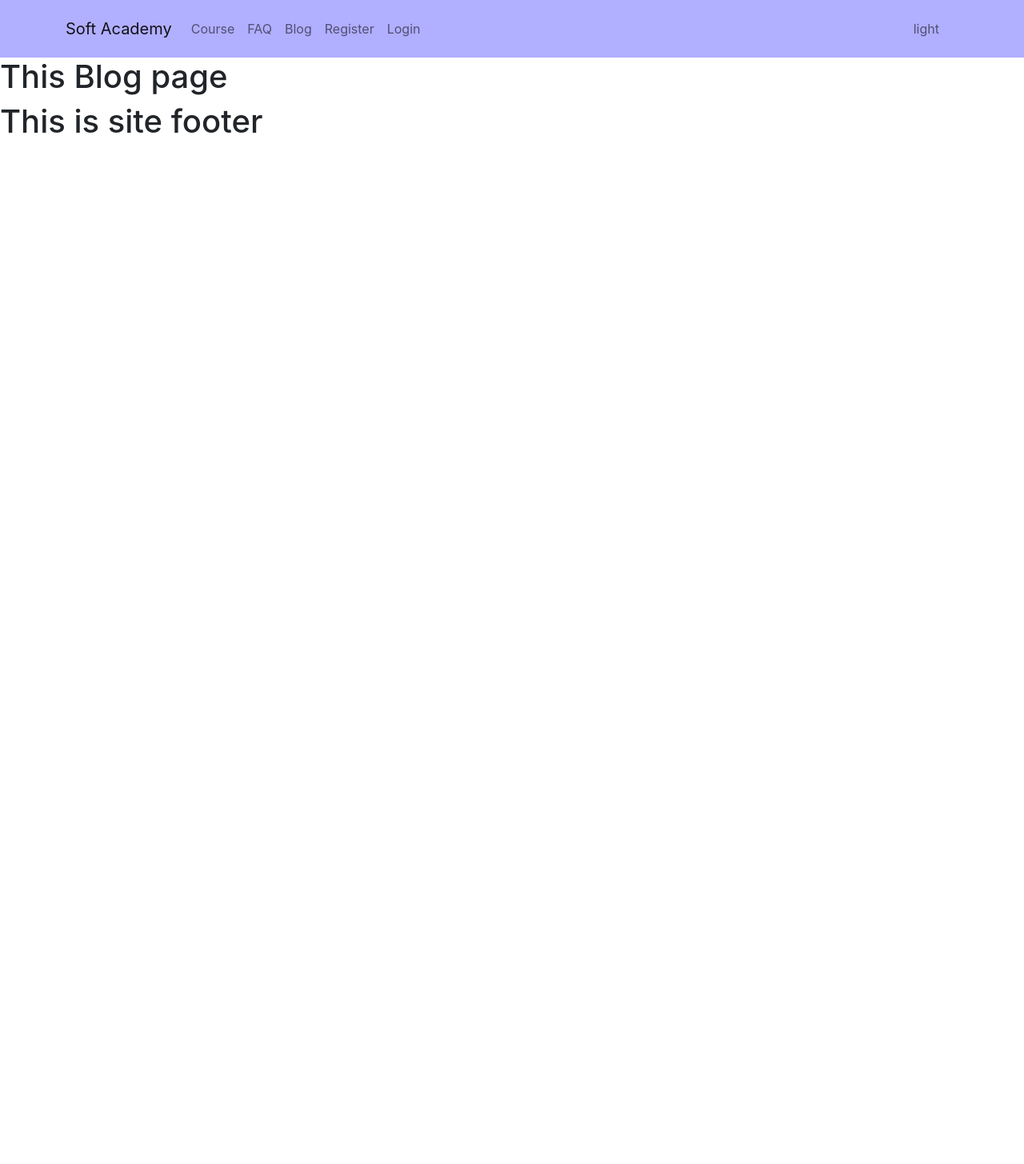
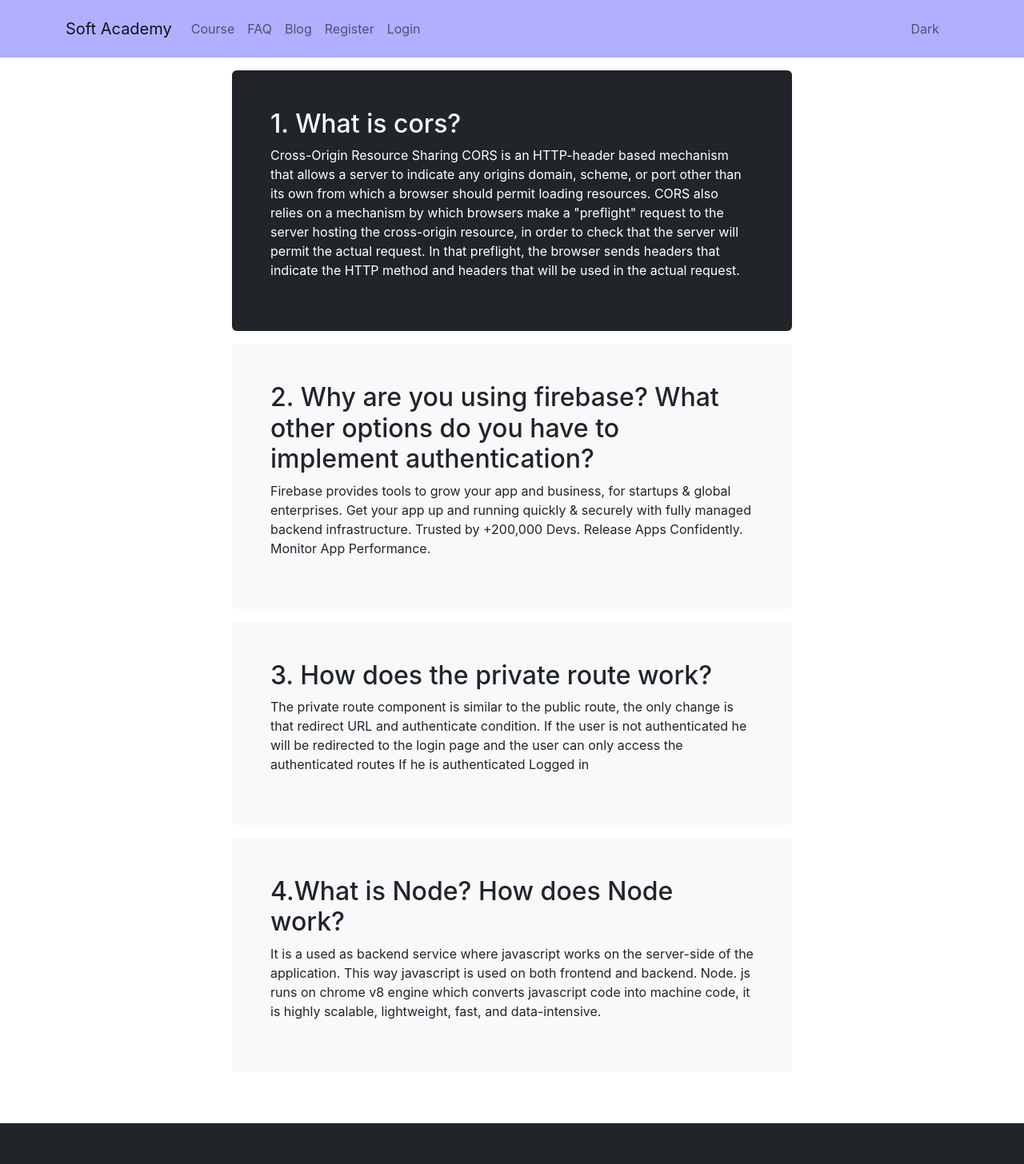
Before and after one commit to AbrRahman/soft-academy, a React (Create React App) app: page /blog in a window 1280 px wide. Shown: the top 1456 px of the page at 80% size. Before the commit the page ends 800 px from the top, so only its background shows below. Built offline with nearby package versions, Linux system fonts and the light colour scheme; no server answers.

Commit message:
added blog bage

```diff
--- a/src/App.js
+++ b/src/App.js
@@ -1,10 +1,13 @@
+import { useContext } from 'react';
 import { RouterProvider } from 'react-router-dom';
 import './App.css';
+import { AuthContext } from './context/AuthProvider/AuthProvider';
 import { router } from './router/router/Router';
 
 function App() {
+  const { lightMode } = useContext(AuthContext)
   return (
-    <div className="">
+    <div className={lightMode ? '' : `bg-dark text-white`}>
       <RouterProvider router={router}></RouterProvider>
     </div>
   );
--- a/src/component/blog/Blog.js
+++ b/src/component/blog/Blog.js
@@ -1,10 +1,46 @@
 import React from 'react';
+import { Container } from 'react-bootstrap';
 
 const Blog = () => {
     return (
-        <div>
-            <h1>This Blog page</h1>
-        </div>
+        <Container>
+            <div className='d-flex justify-content-center'>
+                <div>
+                    <div className='bg-dark text-white p-5 my-3 rounded' style={{ maxWidth: '700px' }}>
+                        <h2>1. What is cors?</h2>
+                        <p>Cross-Origin Resource Sharing CORS is an HTTP-header based mechanism that allows
+                            a server to indicate any origins domain, scheme, or port other than its own from which a
+                            browser should permit loading resources. CORS also relies on a mechanism by which browsers
+                            make a "preflight" request to the server hosting the cross-origin resource, in order to
+                            check that the server will permit the actual request. In that preflight, the browser sends
+                            headers that indicate the HTTP method and headers that will be used in the actual
+                            request.</p>
+                    </div>
+                    <div className='bg-light p-5 my-3 rounded' style={{ maxWidth: '700px' }}>
+                        <h2>2. Why are you using firebase? What other options do you have to implement authentication?</h2>
+                        <p>Firebase provides tools to grow your app and business, for startups & global enterprises.
+                            Get your app up and running quickly & securely with fully managed backend
+                            infrastructure. Trusted by +200,000 Devs. Release Apps Confidently. Monitor App Performance.</p>
+
+                    </div>
+                    <div className='bg-light p-5 my-3 rounded' style={{ maxWidth: '700px' }}>
+                        <h2>3. How does the private route work?</h2>
+                        <p>The private route component is similar to the public route, the only change is that redirect
+                            URL and authenticate condition. If the user is not authenticated he will be redirected to the login page and
+                            the user can only access the authenticated routes If he is authenticated Logged in</p>
+
+                    </div>
+                    <div className='bg-light p-5 my-3 rounded' style={{ maxWidth: '700px' }}>
+                        <h2>4.What is Node? How does Node work?</h2>
+                        <p>It is a used as backend service where javascript works on the server-side of the
+                            application. This way javascript is used on both frontend and backend. Node. js runs on chrome v8 engine
+                            which converts javascript code into machine code, it is highly scalable, lightweight,
+                            fast, and data-intensive.</p>
+
+                    </div>
+                </div>
+            </div>
+        </Container>
     );
 };
 
--- a/src/component/checkOut/CheckOut.js
+++ b/src/component/checkOut/CheckOut.js
@@ -6,7 +6,7 @@ const CheckOut = () => {
     const course = useLoaderData()
     const { title, price } = course;
     return (
-        <div className='text-center'>
+        <div className='text-center mt-4'>
             <h1>Course name :{title}</h1>
             <h3>Price:{price}</h3>
             <Button variant='primary'>checkout</Button>
--- a/src/component/courseCard/CourseCard.js
+++ b/src/component/courseCard/CourseCard.js
@@ -6,7 +6,7 @@ const CourseCard = ({ course }) => {
     const { rating, title, thumbnail_url, details, course_duration, total_enroll, Instructor, price, _id } = course;
     return (
         <Col>
-            <Card>
+            <Card className='text-dark'>
                 <Card.Img variant="top" src={thumbnail_url} style={{ maxHeight: "120px" }} />
                 <Card.Body>
                     <Card.Title>{title}</Card.Title>
--- a/src/component/login/Login.js
+++ b/src/component/login/Login.js
@@ -1,4 +1,4 @@
-import React, { useContext } from 'react';
+import React, { useContext, useState } from 'react';
 import Button from 'react-bootstrap/Button';
 import Container from 'react-bootstrap/Container';
 import Form from 'react-bootstrap/Form';
@@ -6,30 +6,31 @@ import { FaGithub, FaGoogle } from 'react-icons/fa';
 import { Link, useLocation, useNavigate } from 'react-router-dom';
 import { AuthContext } from '../../context/AuthProvider/AuthProvider';
 const Login = () => {
+    const [err, setErr] = useState('')
     const { signInWithGoogle, signInWithGithub, logInWithEmailAndPassword } = useContext(AuthContext);
     const navigate = useNavigate();
     const location = useLocation();
-    const redirectUrl = location.state?.from?.pathname || '/';
+    const redirectUrl = location.state?.from?.pathname || '/course';
     // handel google login
     const handelGoogleLogIn = () => {
+        setErr('')
         signInWithGoogle()
             .then((result) => {
                 const user = result.user;
-                console.log(user)
                 navigate(redirectUrl, { replace: true });
             }).catch((error) => {
-                console.log(error)
+                setErr(error.message)
             })
     }
     // handel github log in
     const handelGithubLogIn = () => {
+        setErr('')
         signInWithGithub()
             .then((result) => {
                 const user = result.user;
                 navigate(redirectUrl, { replace: true });
-                console.log(user);
             }).catch((error) => {
-                console.log(error)
+                setErr(error.message)
             })
     }
     // handle email password log in
@@ -39,14 +40,13 @@ const Login = () => {
         const email = form.email.value;
         const password = form.password.value;
         logInWithEmailAndPassword(email, password)
+        setErr('')
             .then((result) => {
                 const user = result.user;
-                console.log(user);
                 navigate(redirectUrl, { replace: true });
             }).catch((error) => {
-                console.log(error)
+                setErr(error.message)
             })
-        console.log(email, password);
     }
     return (
         <Container className=''>
@@ -59,7 +59,7 @@ const Login = () => {
                     <Form.Group className="mb-2">
                         <Form.Control type="password" name='password' placeholder="Password" />
                     </Form.Group>
-                    <p>This is error</p>
+                    <p className='text-danger'>{err}</p>
                     <div className='d-flex align-items-center'>
                         <Button variant="primary" type="submit">
                             Login
--- a/src/component/notFound/NotFound.js
+++ b/src/component/notFound/NotFound.js
@@ -3,7 +3,7 @@ import React from 'react';
 const NotFound = () => {
     return (
         <div className='d-flex justify-content-center align-items-center'>
-            <h1 className='mt-3'>Page was NotFound 404</h1>
+            <h1 className='my-5'>Page was NotFound 404</h1>
         </div>
     );
 };
--- a/src/component/register/Register.js
+++ b/src/component/register/Register.js
@@ -11,22 +11,23 @@ const Register = () => {
     const navigate = useNavigate()
     // handel google register
     const handelGoogleLogIn = () => {
+        setPasswordErr('')
         signInWithGoogle()
             .then((result) => {
                 const user = result.user;
                 console.log(user);
             }).catch((error) => {
-                console.log(error)
+                setPasswordErr(error.message)
             })
     }
     // handel github register
     const handelGithubLogIn = () => {
+        setPasswordErr('')
         signInWithGithub()
             .then((result) => {
                 const user = result.user;
-                console.log(user);
             }).catch((error) => {
-                console.log(error)
+                setPasswordErr(error.message)
             })
     }
     // handel email password register
@@ -48,16 +49,16 @@ const Register = () => {
             return;
         }
         registerEmailAndPassword(email, password)
+        setPasswordErr('')
             .then((result) => {
                 const user = result.user;
-                console.log(user);
                 handleUserProfile(name, photoUrl)
                 navigate('/login')
             }).catch((error) => {
-                console.log(error)
+                setPasswordErr(error.message)
             })
 
-        console.log(name, photoUrl, email, password, confirmPassword);
+
     }
     const handleUserProfile = (name, photoUrl) => {
         const userProfile = {
@@ -66,9 +67,8 @@ const Register = () => {
         }
         updateUserProfile(userProfile)
             .then(() => {
-                console.log('Hello name')
+
             }).catch((error) => {
-                console.log('xyz error', error)
             })
     }
     return (
--- a/src/shared/Header/Header.js
+++ b/src/shared/Header/Header.js
@@ -13,7 +13,7 @@ const Header = () => {
     const handelLogout = () => {
         logOut();
     }
-    const abc = () => {
+    const lightDark = () => {
         handleDarkNightMode(!lightMode)
     }
     console.log('user is', user)
@@ -21,7 +21,7 @@ const Header = () => {
         <div>
             <Navbar collapseOnSelect className='py-3 bg-3' expand="lg" bg="" variant="">
                 <Container>
-                    <Navbar.Brand as={Link} to="#home">Soft Academy</Navbar.Brand>
+                    <Navbar.Brand as={Link} to="/course">Soft Academy</Navbar.Brand>
                     <Navbar.Toggle aria-controls="responsive-navbar-nav" />
                     <Navbar.Collapse id="responsive-navbar-nav">
                         <Nav className="me-auto">
@@ -37,7 +37,7 @@ const Header = () => {
                             }
                         </Nav>
                         <Nav>
-                            <Nav.Link onClick={abc}>{lightMode ? 'light' : 'Dark'}</Nav.Link>
+                            <Nav.Link onClick={lightDark}>{lightMode ? 'Dark' : 'Light'}</Nav.Link>
                             <Nav.Link as={Link}>
                                 {
                                     user && user.uid ? (
--- a/src/shared/footer/Footer.js
+++ b/src/shared/footer/Footer.js
@@ -2,8 +2,8 @@ import React from 'react';
 
 const Footer = () => {
     return (
-        <div>
-            <h1>This is site footer</h1>
+        <div className='d-flex p-5 mt-5 justify-content-center align-items-center bg-dark'>
+            <p className='text-white'>Copyright by @ Ab Rahmna</p>
         </div>
     );
 };
```
Also changed, not shown: src/router/router/Router.js (+5 -4 lines).
